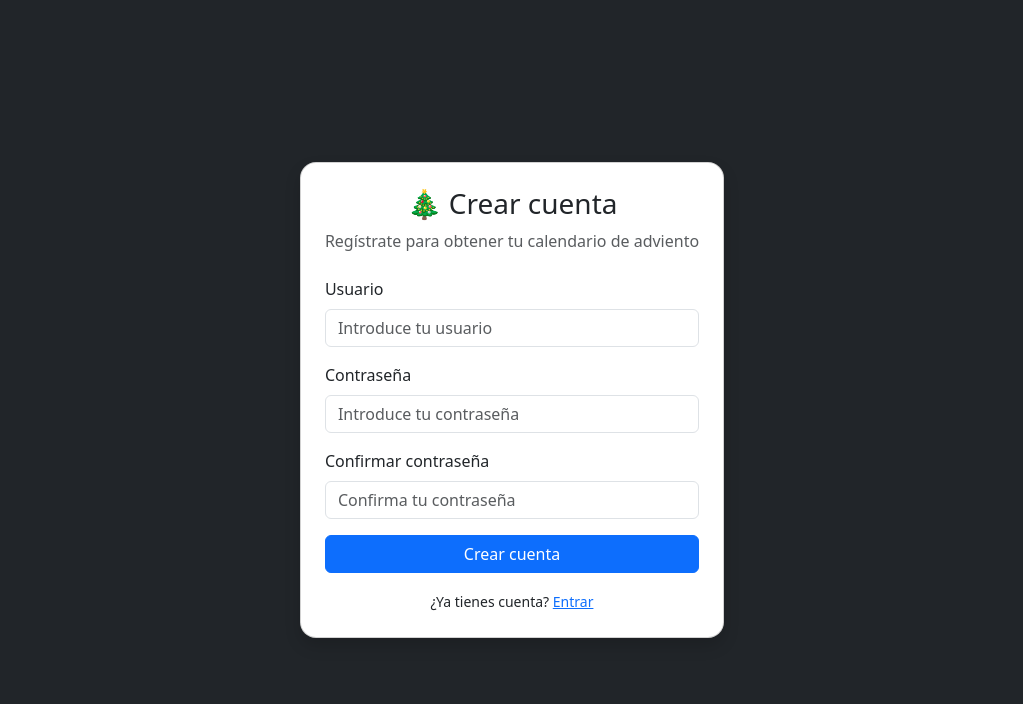
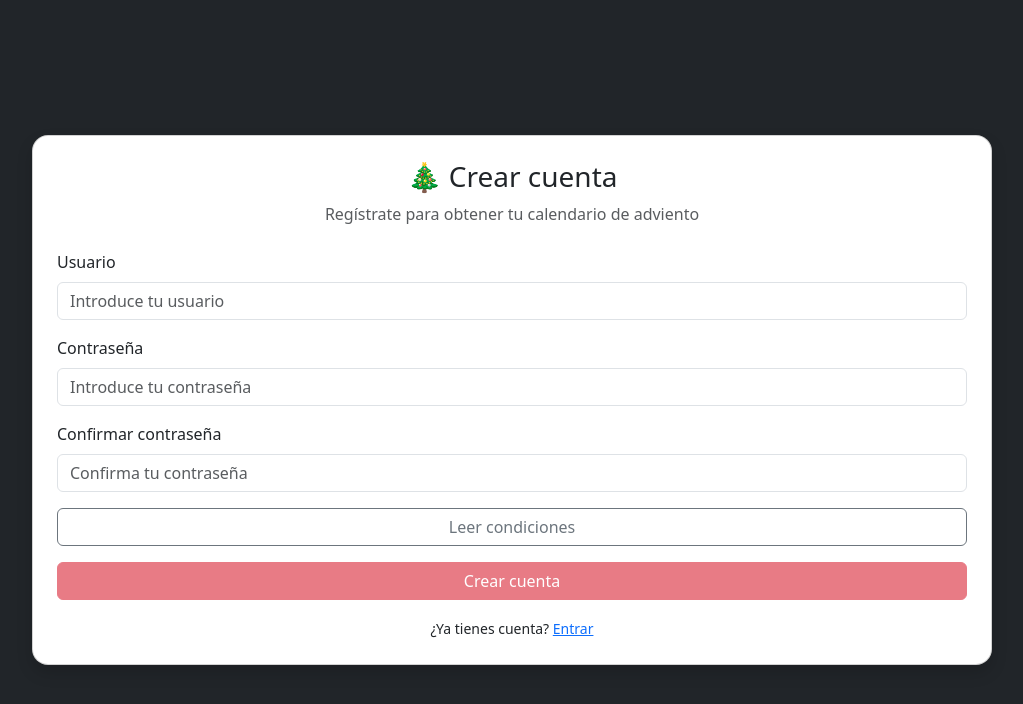
Before and after one commit to dsineirobarreiro/davidad, a Django app: page /accounts/register/ in a window 1280 px wide. Shown: the top 704 px of the page, without its empty margins (128-1151 px from the left). Run offline with Django 5.2, Linux system fonts and the light colour scheme; some libraries are stand-ins or nearby versions.

Commit message:
feat: add terms of use

```diff
--- a/calendar_app/forms.py
+++ b/calendar_app/forms.py
@@ -13,6 +13,11 @@ class SignUpForm(forms.ModelForm):
         label="Confirmar contraseña"
     )
 
+    accept_terms = forms.BooleanField(
+        required=True,
+        label="He leído y acepto las condiciones"
+    )
+
     class Meta:
         model = User
         fields = ['username']
--- a/templates/registration/login.html
+++ b/templates/registration/login.html
@@ -3,8 +3,8 @@
 
 {% block content %}
 
-<div class="container vh-100 d-flex justify-content-center align-items-center">
-    <div class="card shadow p-4 bg-white" style="width: 100%; max-width: 75vw; border-radius: 12px;">
+<div class="container min-vh-100 d-flex justify-content-center align-items-center">
+    <div class="card shadow p-4 bg-white" style="width: 75vw; border-radius: 16px;">
 
     <div class="text-center mb-4">
         <h3>🎄 Bienvenido</h3>
@@ -41,7 +41,7 @@
             >
         </div>
 
-        <button type="submit" class="btn btn-primary w-100">
+        <button type="submit" class="btn btn-danger w-100">
             Entrar
         </button>
 
--- a/templates/registration/register.html
+++ b/templates/registration/register.html
@@ -5,7 +5,7 @@
 
 <div class="container min-vh-100 d-flex justify-content-center align-items-center">
 
-<div class="card shadow p-4" style="max-width: 400px; max-width: 75vw; border-radius: 16px;">
+<div class="card shadow p-4" style="width: 75vw; border-radius: 16px;">
 
     <div class="text-center mb-4">
         <h3>🎄 Crear cuenta</h3>
@@ -39,7 +39,28 @@
             <input type="password" name="password_confirm" class="form-control" placeholder="Confirma tu contraseña" required>
         </div>
 
-        <button class="btn btn-primary w-100">
+        <!-- ACCEPT TERMS -->
+        <button
+            type="button"
+            id="termsButton"
+            class="btn btn-outline-secondary w-100 mb-3"
+            data-bs-toggle="modal"
+            data-bs-target="#termsModal">
+
+            Leer condiciones
+
+        </button>
+
+        <input
+            type="hidden"
+            name="accept_terms"
+            id="acceptTermsHidden"
+            value="false">
+
+        <button
+            id="signupButton"
+            class="btn btn-danger w-100"
+            disabled>
             Crear cuenta
         </button>
     </form>
@@ -55,4 +76,86 @@
 
 </div>
 
+<!-- TERMS MODAL -->
+<div class="modal fade" id="termsModal" tabindex="-1">
+
+    <div class="modal-dialog modal-dialog-centered modal-lg">
+
+        <div class="modal-content m-3">
+
+            <div class="modal-header">
+                <h5 class="modal-title">
+                    🎄 Condiciones de uso
+                </h5>
+
+                <button type="button"
+                        class="btn-close"
+                        data-bs-dismiss="modal">
+                </button>
+            </div>
+
+            <div class="modal-body">
+
+                <!-- TU TEXTO -->
+                <p>
+                    Las pregunta ques leerás a continuación deben ser respondidas con la mayor seriedad posible y de manera individual; intentar reflexionar de manera individual para que no estén influenciadas. Se recomienda no abrir el cuestionario si no se tienen al menos un par de minutos para pensar detenidamente a la cuestión. Si no se cuenta con el tiempo necesario, es preferible dejarlo para otro momento. Podéis responder libremente, pero será más divertido si lo hacéis a conciencia.
+                </p>
+
+            </div>
+
+            <div class="modal-footer">
+                <button class="btn btn-secondary"
+                        data-bs-dismiss="modal">
+                    Cerrar
+                </button>
+            </div>
+
+        </div>
+
+    </div>
+
+</div>
+
+<script>
+
+document.addEventListener("DOMContentLoaded", () => {
+
+    const modal = document.getElementById("termsModal");
+
+    const termsButton = document.getElementById("termsButton");
+
+    const signupButton = document.getElementById("signupButton");
+
+    const hiddenInput = document.getElementById("acceptTermsHidden");
+
+    let accepted = false;
+
+    modal.addEventListener("hidden.bs.modal", () => {
+
+        if (accepted) return;
+
+        accepted = true;
+
+        hiddenInput.value = "true";
+
+        signupButton.disabled = false;
+
+        // Cambiar estilo del botón
+        termsButton.classList.remove(
+            "btn-outline-secondary"
+        );
+
+        termsButton.classList.add(
+            "btn-success"
+        );
+
+        termsButton.innerHTML =
+            "✓ Condiciones leídas";
+
+    });
+
+});
+
+</script>
+
 {% endblock %}
```
